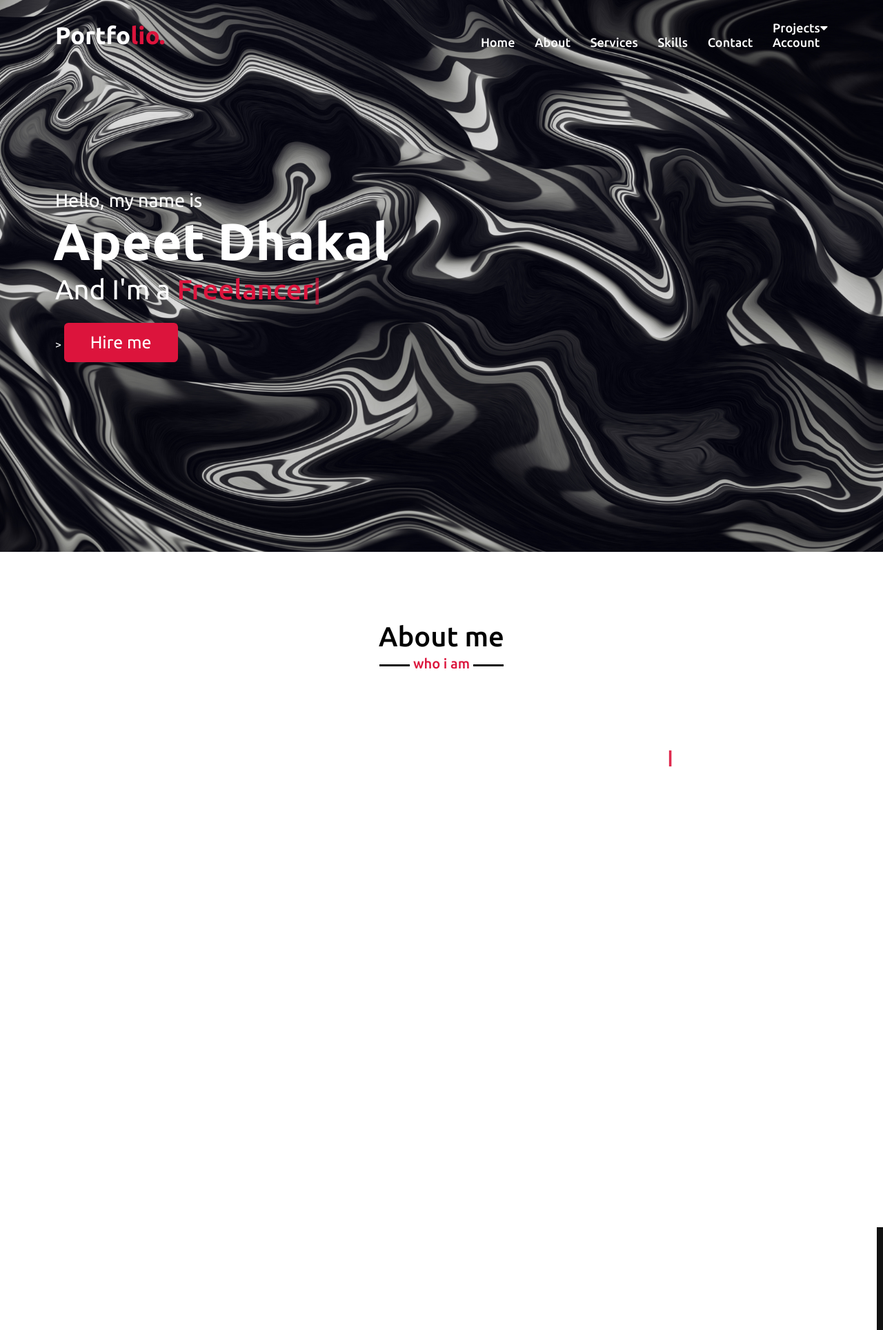
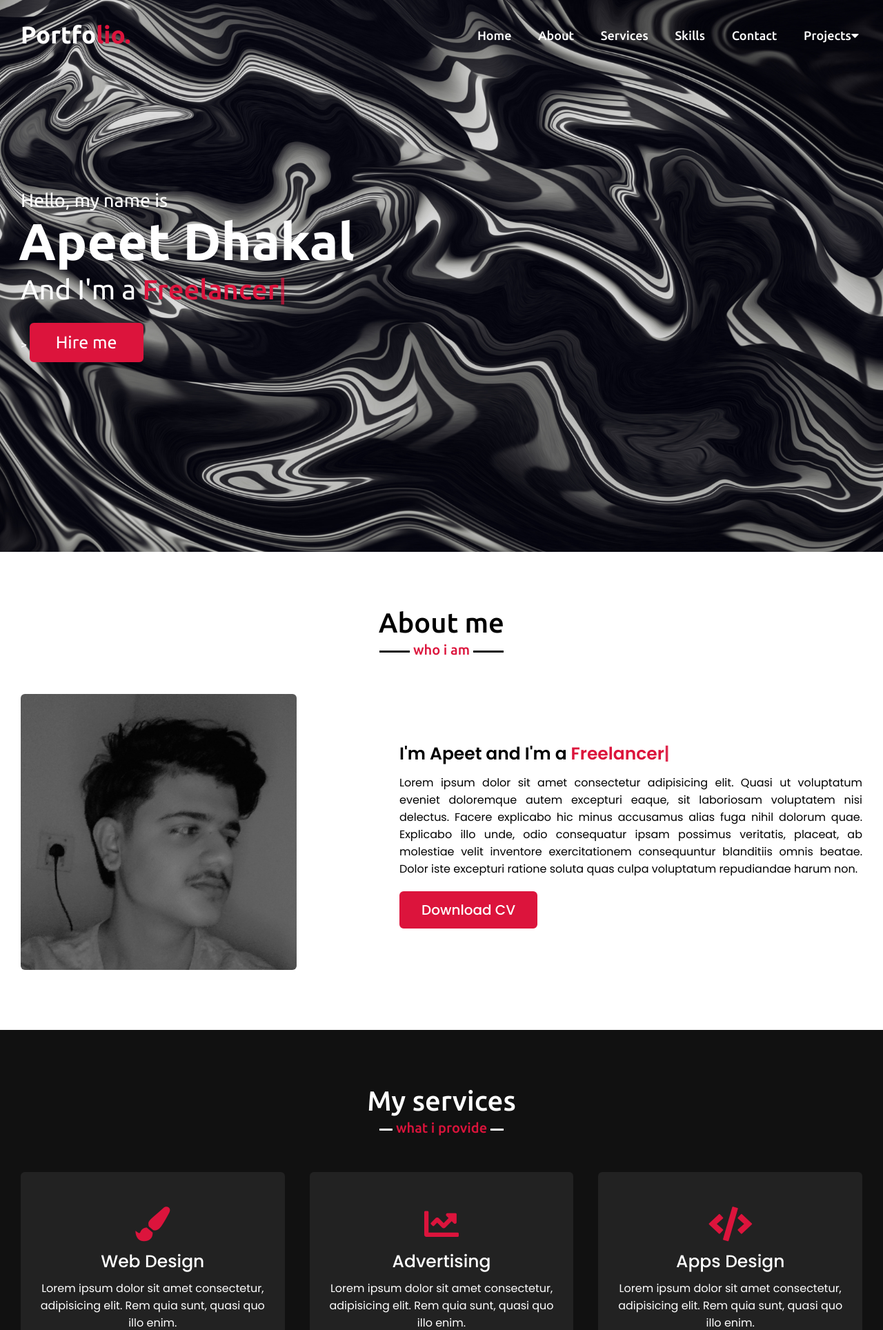
Before and after one commit to apeetdkl/PORTFOLIO, a PHP site: page / in a window 1280 px wide. Shown: the top 1928 px of the page at 69% size. Run offline with PHP 8.4, Linux system fonts and the light colour scheme.

Commit message:
Update style.css

```diff
--- a/style.css
+++ b/style.css
@@ -31,12 +31,12 @@
                     /* all similar content styling codes */
 
                     section {
-                        padding: 100px 0;
+                        padding: 80px 0;
                     }
 
                     .max-width {
                         max-width: 1300px;
-                        padding: 0 80px;
+                        padding: 0 30px;
                         margin: auto;
                     }
 
@@ -184,7 +184,59 @@
                     }
 
                     .scroll-up-btn:hover {
-                        filter: brightness(90%);
+                        filter: brightness(70%);
+                    }
+
+                    nav ul li {
+                        display: inline-table;
+                    }
+
+                    nav ul li a {
+                        color: white;
+                        display: block;
+                        padding: 0 5px;
+                        line-height: 40px;
+                        font-size: 20px;
+                        transition: .5s;
+                    }
+
+                    nav ul ul {
+                        position: absolute;
+                        top: 55px;
+                        opacity: 0;
+                        visibility: visible;
+                    }
+
+                    nav ul li:hover>ul {
+                        top: 70px;
+                        opacity: 1;
+                        visibility: visible;
+                        transition: .3s linear;
+                    }
+
+                    nav ul ul li {
+                        width: 100px;
+                        display: inline-block;
+                        position: relative;
+                        border-top: none;
+                    }
+
+                    nav ul ul li a {
+                        line-height: 50px;
+                    }
+
+                    nav ul ul ul {
+                        border-top: none;
+                    }
+
+                    nav ul ul ul li {
+                        position: relative;
+                        top: -70px;
+                        left: 100px;
+                    }
+
+                    nav ul ul li a i {
+                        margin-left: 35px;
                     }
                     /* home section styling */
 
@@ -717,7 +769,7 @@
                             margin: 20px 0;
                             font-size: 25px;
                         }
-                      .navbar .menu li ul {
+                       .navbar .menu li ul {
                             display: flow-root;
                             margin: 20px;
                             margin-top: 450px;
```
